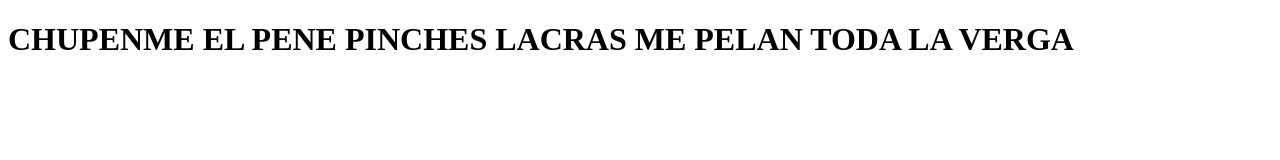
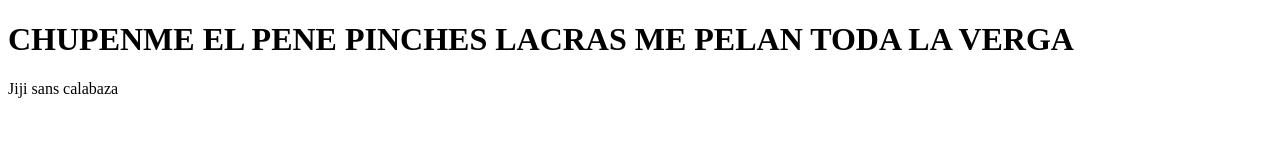
Before and after one commit to lamoMatdeveloper/Nasa-Space-Apps-meztli_dynamics, a plain HTML site: page index.html in a window 1280 px wide. Drawn offline with Linux system fonts and the light colour scheme.

Commit message:
Update index.html

```diff
--- a/index.html
+++ b/index.html
@@ -8,5 +8,7 @@
 <body>
     <h1>CHUPENME EL PENE PINCHES LACRAS ME PELAN TODA LA VERGA
     </h1>
+    <p>Jiji sans calabaza
+    </p>
 </body>
 </html>
```
